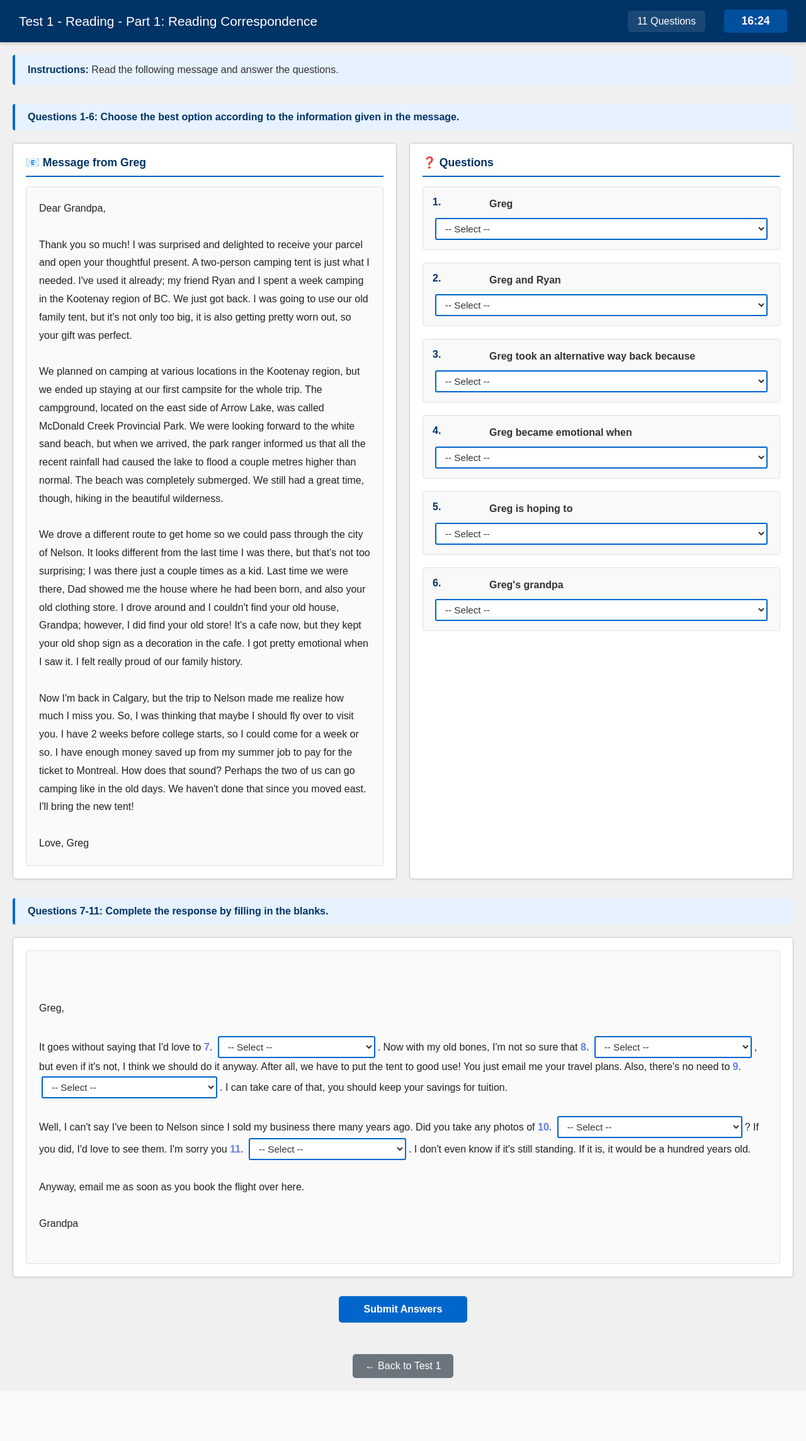
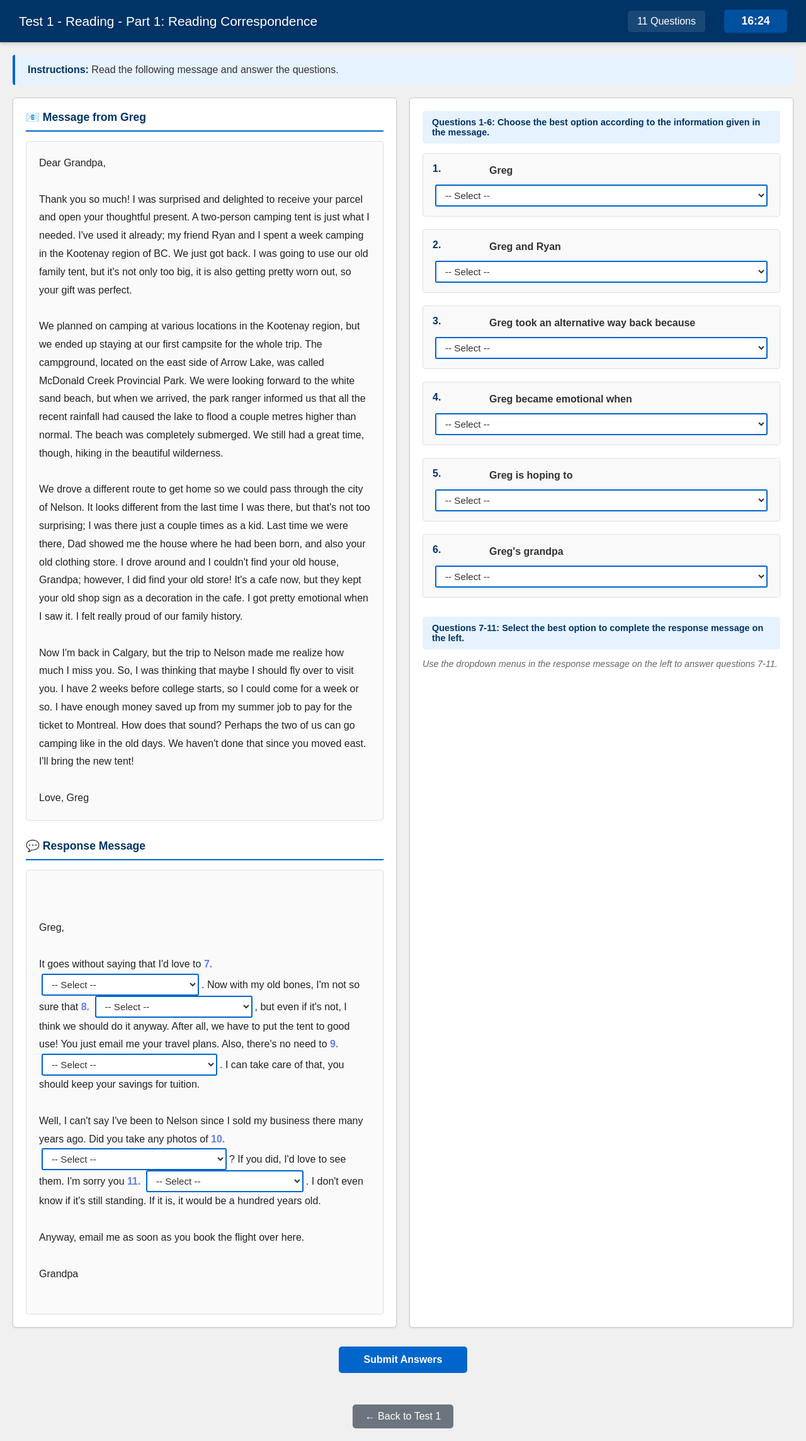
Before and after one commit to caothienlong/celpip-practice, a Flask app: page /test1/part1 in a window 1280 px wide. Shown: the whole page at 63% size. Before the commit the page ends 2188 px from the top, so only its background shows below. Run offline with Flask 3, Linux system fonts and the light colour scheme.

Commit message:
fix: Update Part 1 layout to match CELPIP exactly
- Left panel: Message from Greg + Response Message (with inline dropdowns)
- Right panel: Questions 1-6 only (dropdown questions)
- Questions 7-11 are embedded as dropdowns in the Response Message
- Added instruction text clarifying Q7-11 are in the left panel
- Removed full-width layout for response passage

```diff
--- a/templates/test_section.html
+++ b/templates/test_section.html
@@ -534,32 +534,39 @@
 
         {% else %}
         <!-- Part 1: Correspondence section -->
-        <div class="section-divider">
-            Questions 1-6: Choose the best option according to the information given in the message.
-        </div>
-
         <div class="content-grid">
+            <!-- Left Panel: Passages -->
             <div class="content-panel">
                 <h3>📧 Message from Greg</h3>
                 <div class="passage">{{ section.passage }}</div>
+
+                <div style="margin-top: 30px;">
+                    <h3 style="color: #003366; margin-bottom: 15px;">💬 Response Message</h3>
+                    <div class="passage">
+                        <form id="testForm2">
+                            {{ section.response_passage | safe }}
+                        </form>
+                    </div>
+                </div>
             </div>
+
+            <!-- Right Panel: Questions -->
             <div class="content-panel">
-                <h3>❓ Questions</h3>
-                <form id="testForm">
+                <div style="background: #e6f2ff; padding: 10px 15px; border-radius: 4px; font-size: 0.9em; font-weight: 600; color: #003366; margin-bottom: 15px;">
+                    Questions 1-6: Choose the best option according to the information given in the message.
+                </div>
+
+                <form id="testForm" style="margin-bottom: 30px;">
                     {{ section.questions_1_6_html | safe }}
                 </form>
-            </div>
-        </div>
 
-        <div class="section-divider">
-            Questions 7-11: Complete the response by filling in the blanks.
-        </div>
+                <div style="background: #e6f2ff; padding: 10px 15px; border-radius: 4px; font-size: 0.9em; font-weight: 600; color: #003366; margin-top: 30px; margin-bottom: 15px;">
+                    Questions 7-11: Select the best option to complete the response message on the left.
+                </div>
 
-        <div class="full-width-panel">
-            <div class="passage">
-                <form id="testForm2">
-                    {{ section.response_passage | safe }}
-                </form>
+                <div style="color: #666; font-size: 0.9em; font-style: italic;">
+                    Use the dropdown menus in the response message on the left to answer questions 7-11.
+                </div>
             </div>
         </div>
         {% endif %}
```
